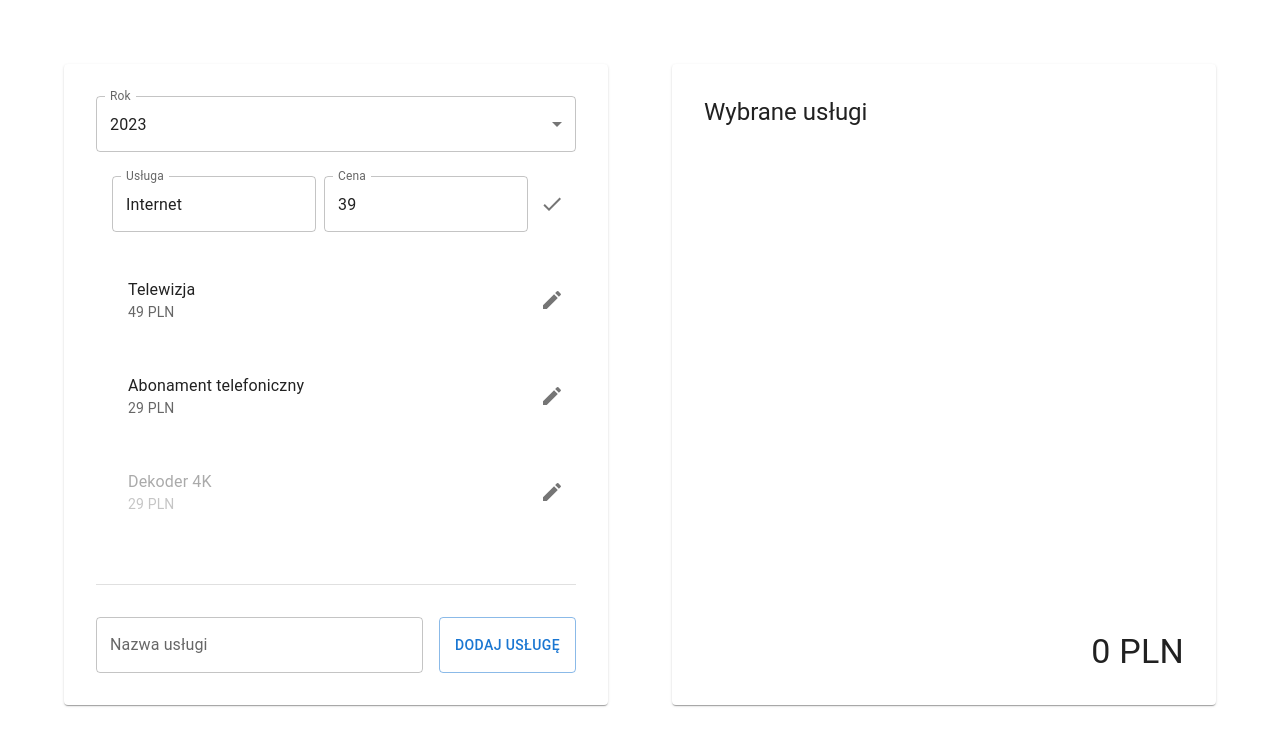
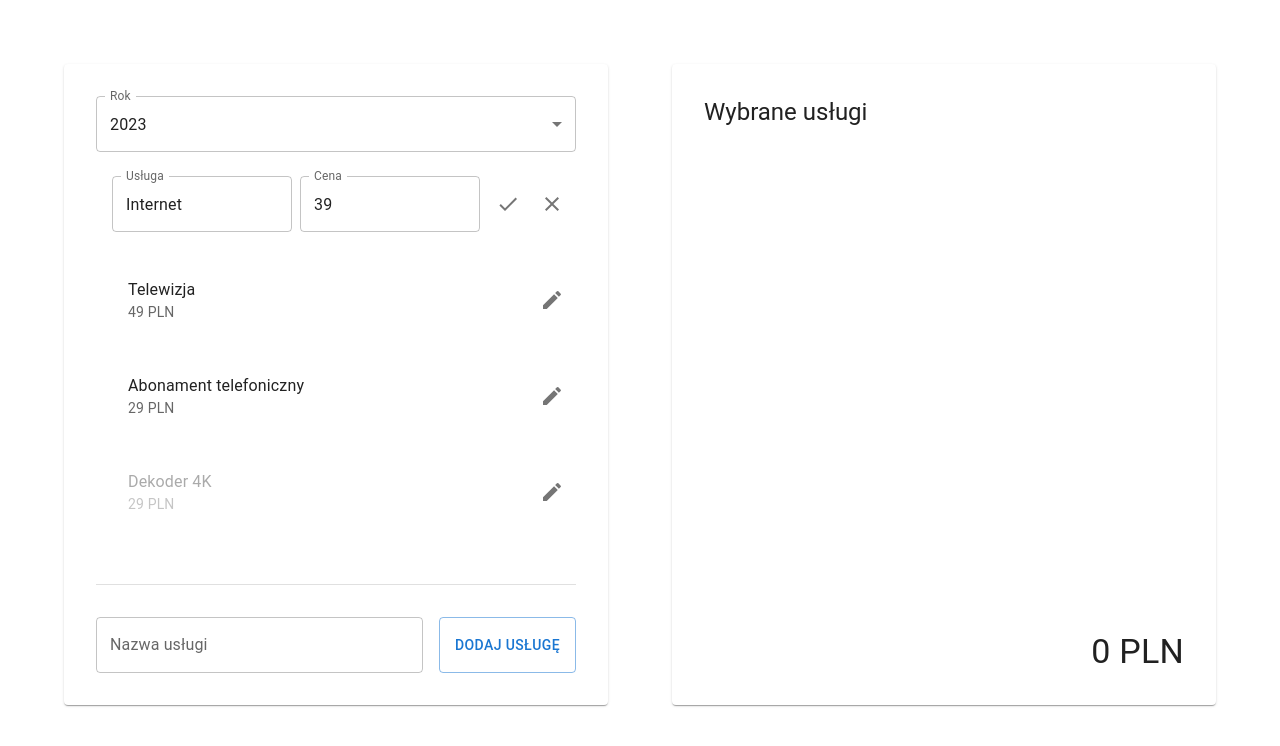
Before and after one commit to HubertNastaly/sp-tech-recruitment-task, a React (Vite) app: page / in a window 1280 px wide. Both pictures are taken after a click on the button 552 px from the left and 204 px from the top of the page. Shown: the top 746 px of the page. Built offline with nearby package versions, Linux system fonts and the light colour scheme.

Commit message:
Add cancel edit functionality

```diff
--- a/src/components/AvailableServicesList/AvailableServicesList.tsx
+++ b/src/components/AvailableServicesList/AvailableServicesList.tsx
@@ -1,7 +1,7 @@
 import { Box, Divider, IconButton, List, ListItem, ListItemButton, ListItemText, Paper, TextField, colors } from "@mui/material"
 import { useCallback, useState } from "react"
 import { Service, Year } from "../../model"
-import { Check, Edit } from "@mui/icons-material"
+import { Check, Close, Edit } from "@mui/icons-material"
 import { YearSelect } from "./YearSelect"
 import { ServiceInput } from "./ServiceInput"
 
@@ -52,14 +52,19 @@ export const AvailableServicesList = ({ selectedYear, years, onServiceSelectTogg
       <YearSelect years={years} onChange={onYearChange} />
       <List>
         {services.map((service, index) => (
-          <ListItem key={service.name} sx={{ outline: service.selected ? `1px solid ${colors.blue[600]}` : 'none', marginBottom: 1 }} secondaryAction={index !== editedServiceId ? (
+          <ListItem key={service.name} sx={{ outline: service.selected ? `1px solid ${colors.blue[600]}` : 'none', marginBottom: 1, paddingRight: 12 }} secondaryAction={index !== editedServiceId ? (
             <IconButton onClick={() => handleEditClick(index)} edge="end">
               <Edit />
             </IconButton>
           ) : (
-            <IconButton onClick={() => handleUpdateService(editedServiceName, Number(editedServicePrice))} edge="end">
-              <Check />
-            </IconButton>
+            <>
+              <IconButton onClick={() => handleUpdateService(editedServiceName, Number(editedServicePrice))} edge="end">
+                <Check />
+              </IconButton>
+              <IconButton onClick={() => setEditedServiceId(null)} edge="end" sx={{ marginLeft: 2 }}>
+                <Close />
+              </IconButton>
+            </>
           )}>
               {index === editedServiceId ? (
                 <Box sx={{ display: 'flex', gap: 1, marginTop: 1, marginBottom: 1 }}>
```
